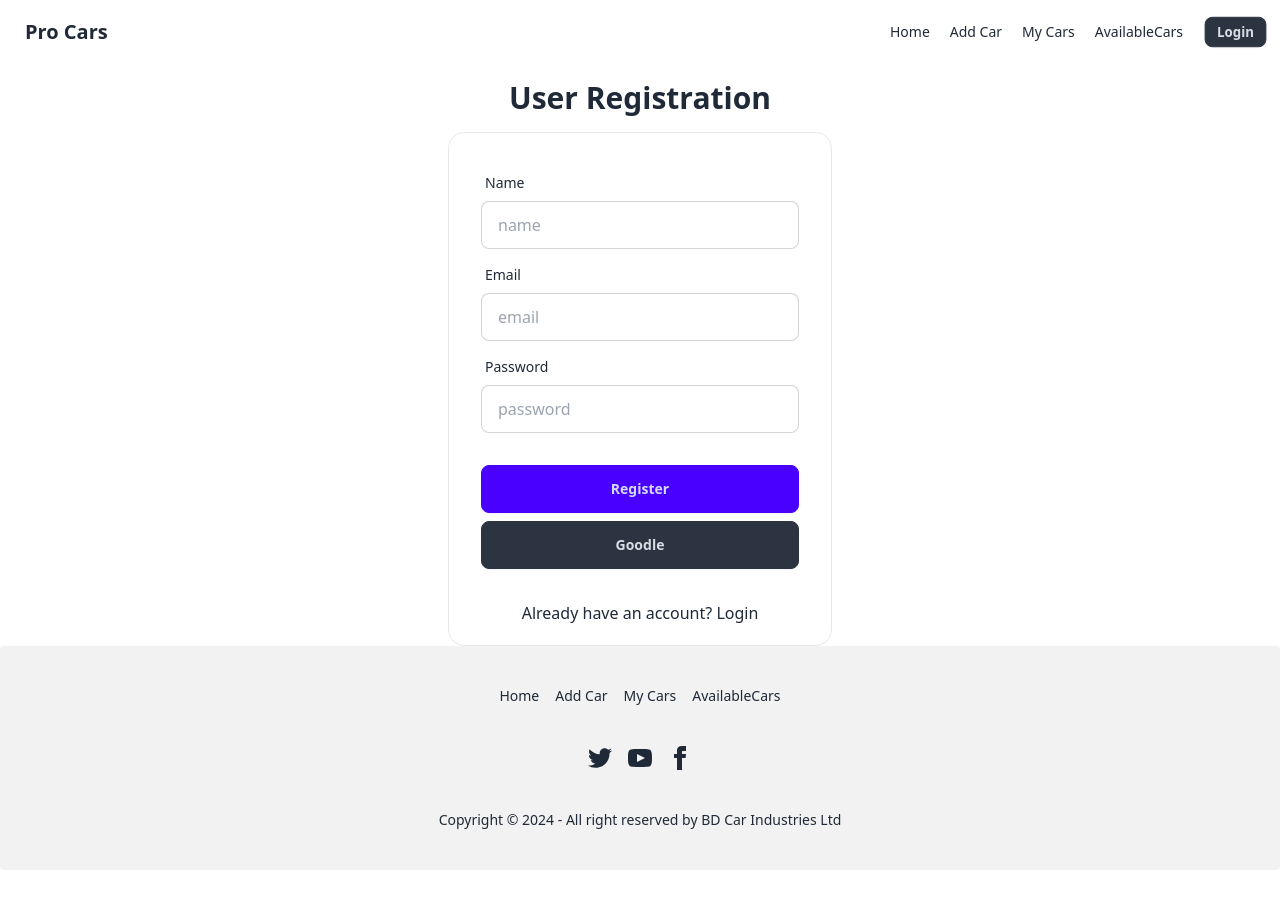
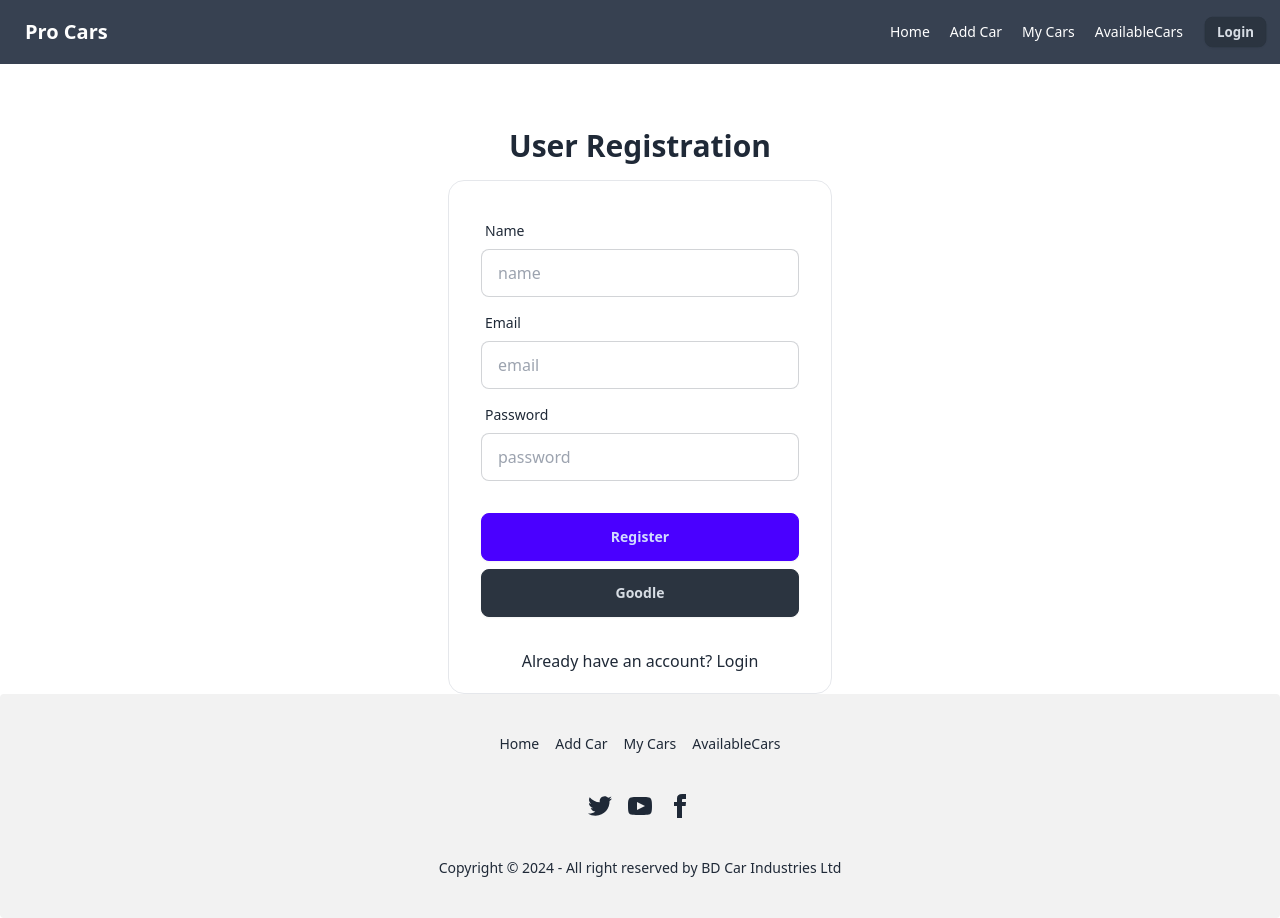
Before and after one commit to sadrisso/Car-Rental-Client, a React (Vite) app: page /register in a window 1280 px wide. Before the commit the page ends 870 px from the top, so only its background shows below. Built offline with nearby package versions, Linux system fonts and the light colour scheme; no server answers.

Commit message:
auth observer added and google login and user signOut done

```diff
--- a/src/auth/AuthProvider.jsx
+++ b/src/auth/AuthProvider.jsx
@@ -1,6 +1,7 @@
-import React, { createContext, useState } from 'react';
+import React, { createContext, useEffect, useState } from 'react';
 import { auth } from '../firebase/firebase.init';
-import { createUserWithEmailAndPassword, signInWithEmailAndPassword } from 'firebase/auth';
+import { createUserWithEmailAndPassword, onAuthStateChanged, signInWithEmailAndPassword, signOut } from 'firebase/auth';
+
 
 export const AuthContext = createContext()
 
@@ -19,7 +20,24 @@ const AuthProvider = ({ children }) => {
         return signInWithEmailAndPassword(auth, email, password)
     }
 
-    const authInfo = { user, loading, createUser, signInUser }
+    const signOutUser = () => {
+        setLoading(true)
+        return signOut(auth)
+    }
+
+    useEffect(() => {
+        const unsubscribe = onAuthStateChanged(auth, (user) => {
+            console.log("User here --> ", user)
+            setUser(user)
+            setLoading(false)
+        })
+
+        return () => {
+            unsubscribe();
+        }
+    }, [])
+
+    const authInfo = { user, loading, createUser, signInUser, signOutUser }
 
     return (
         <div>
--- a/src/layout/Navbar.jsx
+++ b/src/layout/Navbar.jsx
@@ -1,7 +1,17 @@
-import React from 'react';
+import React, { useContext } from 'react';
 import { Link } from 'react-router-dom';
+import { AuthContext } from '../auth/AuthProvider';
 
 const Navbar = () => {
+
+    const { user, signOutUser } = useContext(AuthContext);
+
+    const handleSignOut = () => {
+        signOutUser()
+            .then(() => {
+                console.log("User sign out successfull")
+            })
+    }
 
     const links =
         <div className='flex gap-5 items-center'>
@@ -9,12 +19,15 @@ const Navbar = () => {
             <Link to="/add-car">Add Car</Link>
             <Link to="/my-cars">My Cars</Link>
             <Link to="/available-cars">AvailableCars</Link>
-            <button className='btn btn-sm btn-neutral'><Link to="/login">Login</Link></button>
+            {
+                user ? <button className='btn btn-sm btn-neutral' onClick={handleSignOut}>SignOut</button>
+                    : <button className='btn btn-sm btn-neutral'><Link to="/login">Login</Link></button>
+            }
         </div>
 
     return (
         <div>
-            <div className="navbar bg-base-100">
+            <div className="navbar bg-gray-700 md:text-white text-black">
                 <div className="navbar-start">
                     <div className="dropdown">
                         <div tabIndex={0} role="button" className="btn btn-ghost lg:hidden">
--- a/src/pages/Login.jsx
+++ b/src/pages/Login.jsx
@@ -25,7 +25,7 @@ const Login = () => {
     }
 
     return (
-        <div className='text-center container mx-auto'>
+        <div className='text-center container mx-auto md:mt-16'>
             <div>
                 <h1 className='text-3xl my-4 font-bold'>User Login</h1>
             </div>
--- a/src/pages/Registration.jsx
+++ b/src/pages/Registration.jsx
@@ -2,6 +2,10 @@
 import React, { useContext } from 'react';
 import { Link } from 'react-router-dom';
 import { AuthContext } from '../auth/AuthProvider';
+import { GoogleAuthProvider, signInWithPopup } from 'firebase/auth';
+import { auth } from '../firebase/firebase.init';
+
+const googleProvider = new GoogleAuthProvider()
 
 const Registration = () => {
 
@@ -26,8 +30,18 @@ const Registration = () => {
             })
     }
 
+    const handleGoogleLogin = () => {
+        signInWithPopup(auth, googleProvider)
+            .then(res => {
+                console.log("Google Registered User -->", res.user)
+            })
+            .catch(err => {
+                console.log("ERR: ", err)
+            })
+    }
+
     return (
-        <div className='text-center container mx-auto'>
+        <div className='text-center container mx-auto mt-16'>
             <div>
                 <h1 className='text-3xl my-4 font-bold'>User Registration</h1>
             </div>
@@ -55,7 +69,7 @@ const Registration = () => {
                         <button className="btn btn-primary">Register</button>
                     </div>
                     <div className="form-control">
-                        <button className="btn btn-neutral">Goodle</button>
+                        <button className="btn btn-neutral" onClick={handleGoogleLogin}>Goodle</button>
                     </div>
                 </form>
                 <p className='mb-5'>Already have an account? <Link to="/login">Login</Link></p>
```
